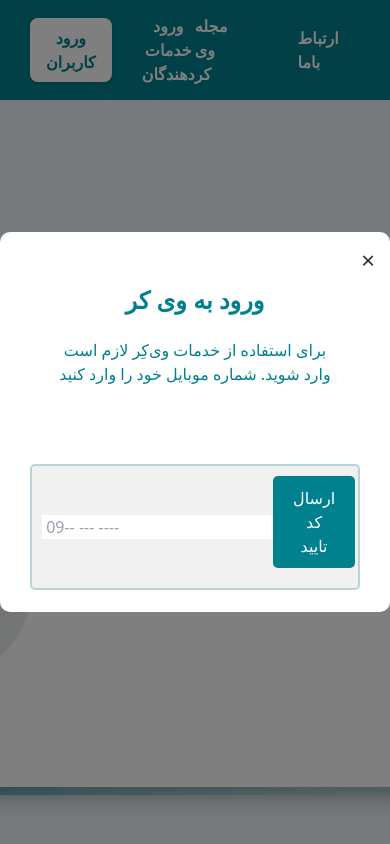
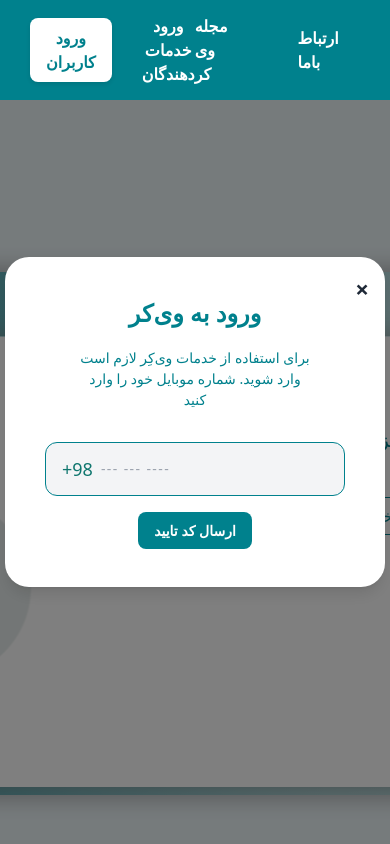
Before and after one commit to parsard/vcare-front, a React (Create React App) app: page / in a window 390 px wide. Both pictures are taken after a click on the button "ورود کاربران". Shown: the top 844 px of the page. Built offline with nearby package versions, Linux system fonts and the light colour scheme; no server answers.

Commit message:
phone input ui fixed

```diff
--- a/src/Components/AlertPopUp/AlertPopUp.jsx
+++ b/src/Components/AlertPopUp/AlertPopUp.jsx
@@ -7,6 +7,7 @@ const AlertPopup = ({ type, message, onClose }) => {
       className={`fixed top-16 right-1/2 translate-x-1/2 w-72 p-4 rounded-lg shadow-lg text-white flex flex-col items-center justify-center`}
       style={{
         backgroundColor: type === "success" ? "#0a7d42" : "#ff0033",
+        marginTop: "24px",
       }}
     >
       <span>{message}</span>
--- a/src/Components/Modal/Modal.css
+++ b/src/Components/Modal/Modal.css
@@ -1,6 +1,5 @@
-/* Modal.css */
-
 /* The modal overlay is hidden initially by default */
+/*
 .modal-overlay {
 
   position: fixed;
@@ -13,11 +12,11 @@
   justify-content: center;
   align-items: center;
   z-index: 1000;
-  visibility: hidden; /* Hidden initially */
+  visibility: hidden;
   transition: opacity 0.3s ease, visibility 0.3s ease;
 }
 
-/* Modal overlay is visible only when the modal is rendered */
+
 .modal-overlay.visible {
   opacity: 1;
   visibility: visible;
@@ -44,7 +43,7 @@ width: 100%;
   color: #333;
 }
 
-/* Styling for input and button */
+
 .input-container {
   margin-top: 90px;
   position: relative;
@@ -55,7 +54,6 @@ width: 100%;
   background-color: #f1f1f1;
   padding: 10px;
   border-radius: 5px;
-  /* margin-bottom: 20px; */
 }
 
 .country-code {
@@ -112,18 +110,18 @@ p{
   margin-bottom: 20px;
 }
 .otpInput{
-  width: 40px; /* Width of each input box */
-  height: 40px; /* Height of each input box */
-  margin: 0 5px; /* Spacing between input boxes */
-  font-size: 20px; /* Font size in the input box */
-  text-align: center; /* Align the text in the center horizontal */
-  border: 2px solid #00818d40; /* Border color similar to input-container */
-  border-radius: 5px; /* Rounded borders */
-  background-color: #f1f1f1; /* Background color similar to input-container */
+  width: 40px;
+  height: 40px;
+  margin: 0 5px;
+  font-size: 20px;
+  text-align: center;
+  border: 2px solid #00818d40;
+  border-radius: 5px;
+  background-color: #f1f1f1;
 }
 .otpInput:focus {
-  border-color: rgba(0,129,141,1); /* Change border color when focused on the box */
-  outline: none; /* Remove default focus outline */
+  border-color: rgba(0,129,141,1);
+  outline: none;
 }
 .modal-text{
   margin-top: 20px;
@@ -131,3 +129,12 @@ p{
 .p{
   margin-bottom: 10px;
 }
+  */
+.modal-close {
+  position: absolute;
+  top: 10px;
+  right: 15px;
+  font-size: 24px;
+  cursor: pointer;
+  color: #333;
+}
--- a/src/Components/Modal/Modal.jsx
+++ b/src/Components/Modal/Modal.jsx
@@ -1,23 +1,22 @@
-import React, { useState } from "react";
+import React, { useState, useEffect } from "react";
+import { useDispatch, useSelector } from "react-redux";
 import "./Modal.css";
-import { useDispatch, useSelector } from "react-redux";
+
 import { closePopup, getOpen } from "../../slice/popUpslice";
 import OtpInput from "../Verification/OtpInput";
+
 import sendSms from "../Verification/SendSms";
 import Verify from "../Verification/Verify";
-import { useNavigate } from "react-router-dom";
-import { useEffect } from "react";
-import Cookies from "js-cookie";
-import { setToken } from "../Verification/TokenService";
 import { login } from "../../slice/authSlice";
 
-export const Modal = (props) => {
+export const Modal = () => {
   const [phoneNumber, setPhoneNumber] = useState("");
   const [showOtpInput, setShowOtpInput] = useState(false);
   const [isVisible, setIsVisible] = useState(true);
-  const navigate = useNavigate();
+
   const isOpen = useSelector((state) => getOpen(state));
   const dispatch = useDispatch();
+
   useEffect(() => {
     if (!isOpen) {
       setPhoneNumber(""); // Clear phone number when modal is closed
@@ -25,17 +24,29 @@ export const Modal = (props) => {
       setIsVisible(true); // Reset OTP input visibility
     }
   }, [isOpen]);
-  if (!isOpen || !isVisible) return null;
+
+  useEffect(() => {
+    if (isOpen) {
+      document.body.style.overflow = "hidden"; // Disable scrolling
+    } else {
+      document.body.style.overflow = ""; // Re-enable scrolling
+    }
+    return () => {
+      document.body.style.overflow = "";
+    };
+  }, [isOpen]);
+
   const handlePhoneNumber = (e) => {
     e.preventDefault();
     setPhoneNumber(e.target.value);
   };
+
   const handlePhoneSubmit = async (e) => {
     e.preventDefault();
     if (phoneNumber.match(/^09\d{9}$/)) {
       try {
         await sendSms(phoneNumber);
-        setShowOtpInput(true);
+        setShowOtpInput(true); // Show OTP input on success
       } catch (error) {
         alert("Failed to send OTP. Please try again.");
       }
@@ -43,71 +54,108 @@ export const Modal = (props) => {
       alert("Please enter a valid phone number.");
     }
   };
+
   const onOtpSubmit = async (otp) => {
     try {
       const response = await Verify(phoneNumber, otp);
-      console.log("response from server", response);
       if (response.data && response.data.accessToken) {
         const accessToken = response.data.accessToken;
-        //save tokens in cookie
-        dispatch(login(accessToken));
+        dispatch(login(accessToken)); // Save token to Redux
+        dispatch(closePopup());
         setShowOtpInput(false);
-        setIsVisible(false);
-        // Navigate to home page
-
-        // navigate("/");
+        setIsVisible(false); // Close modal
       } else {
-        alert("verification failed");
+        alert("Verification failed");
       }
     } catch (error) {
       alert("Verification failed. Please try again.");
     }
   };
+  if (!isOpen || !isVisible) return null;
 
   return (
-    <div>
-      {!showOtpInput ? (
-        <div className="modal-overlay visible">
-          <div className="modal-container">
-            <span
+    <div className="fixed inset-0 flex items-center justify-center bg-black bg-opacity-50 z-50">
+      <div className="relative bg-white rounded-3xl shadow-lg w-[380px] h-[330px] p-6 flex flex-col justify-center items-center">
+        {/* Close Button */}
+        <button
           onClick={() => dispatch(closePopup())}
-              className="modal-close"
+          className="absolute top-4 right-4 text-2xl font-bold text-gray-800 hover:text-gray-600"
         >
           &times;
-            </span>
-            <h1 className="modal-text">ورود به وی کر</h1>
-            <p className="modal-text p">
+        </button>
+
+        {/* Title */}
+        <h1
+          className="text-center mb-4"
+          style={{
+            color: "#00818D",
+            fontSize: "24px",
+            fontWeight: "900",
+            width: "70%",
+          }}
+        >
+          ورود به وی‌کر
+        </h1>
+        {!showOtpInput ? (
+          <>
+            <p
+              className="text-center  mb-8 "
+              style={{
+                color: "#00818D",
+                fontSize: "14px",
+                fontWeight: "400",
+                width: "70%",
+              }}
+            >
               برای استفاده از خدمات وی‌کِر لازم است وارد شوید. شماره موبایل خود
               را وارد کنید
             </p>
-            <form onSubmit={handlePhoneSubmit}>
-              <div className="input-container">
+
+            {/* Phone Input */}
+            <form onSubmit={handlePhoneSubmit} className="w-full px-4">
+              <div
+                className="flex items-center bg-gray-100 border  rounded-xl px-4 py-3 mb-4"
+                style={{ borderColor: "#00818D" }}
+              >
+                <span className="text-teal-700 text-lg font-medium mr-2">
+                  +98
+                </span>
                 <input
                   type="text"
-                  placeholder=" 09-- --- ----"
+                  placeholder="--- --- ----"
                   value={phoneNumber}
                   maxLength="11"
                   pattern="09[0-9]{9}"
                   required
                   onChange={handlePhoneNumber}
+                  className="flex-1 bg-transparent outline-none text-sm tracking-widest"
                 />
-                <button type="submit" className="submit-btn">
+              </div>
+
+              {/* Submit Button */}
+              <div className="flex justify-center mt-4">
+                <button
+                  type="submit"
+                  className=" text-white px-4 py-2 rounded-lg font-semibold "
+                  style={{
+                    background: "#00818D",
+                    fontSize: "14px",
+                    fontWeight: "600",
+                  }}
+                >
                   ارسال کد تایید
                 </button>
               </div>
             </form>
-          </div>
-        </div>
+          </>
         ) : (
-        // <div className="otp-container">
-        //   <p className="otp-text">کد ارسال شده را وارد کنید</p>
           <OtpInput
             length={4}
             onOtpSubmit={onOtpSubmit}
             phoneNumber={phoneNumber}
           />
-        // </div>
         )}
+      </div>
     </div>
   );
 };
--- a/src/Components/QuickAccess/QuickAccess.jsx
+++ b/src/Components/QuickAccess/QuickAccess.jsx
@@ -131,7 +131,12 @@ const QuickAccess = forwardRef((props, quickRef) => {
             }}
           >
             <h1
-              style={{ color: "#00818D", fontSize: "36px", fontWeight: "900" }}
+              style={{
+                color: "#00818D",
+                fontSize: "36px",
+                fontWeight: "900",
+                marginBottom: "10px",
+              }}
             >
               وی‌کِر
             </h1>
```
Also changed, not shown: src/Components/Verification/OtpInput.css (+3 -5 lines). Lines whose indentation alone changed are shown as unchanged.
